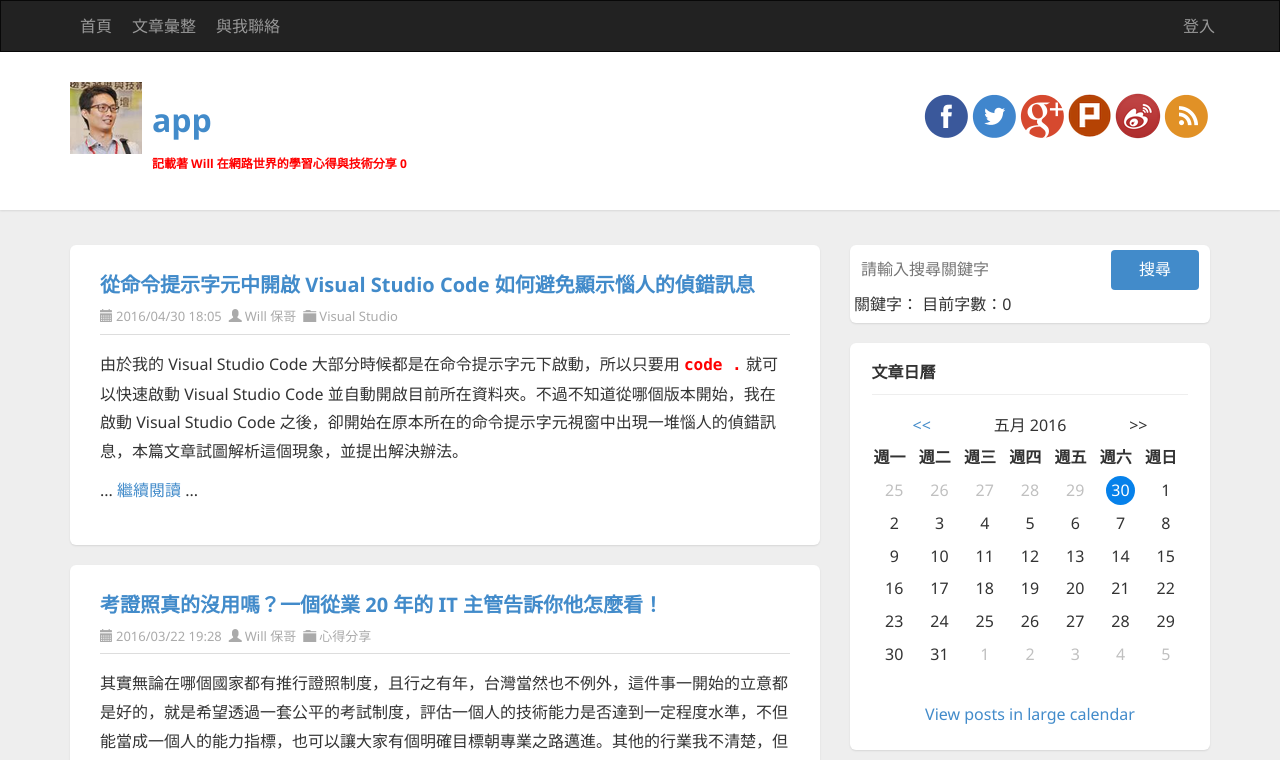
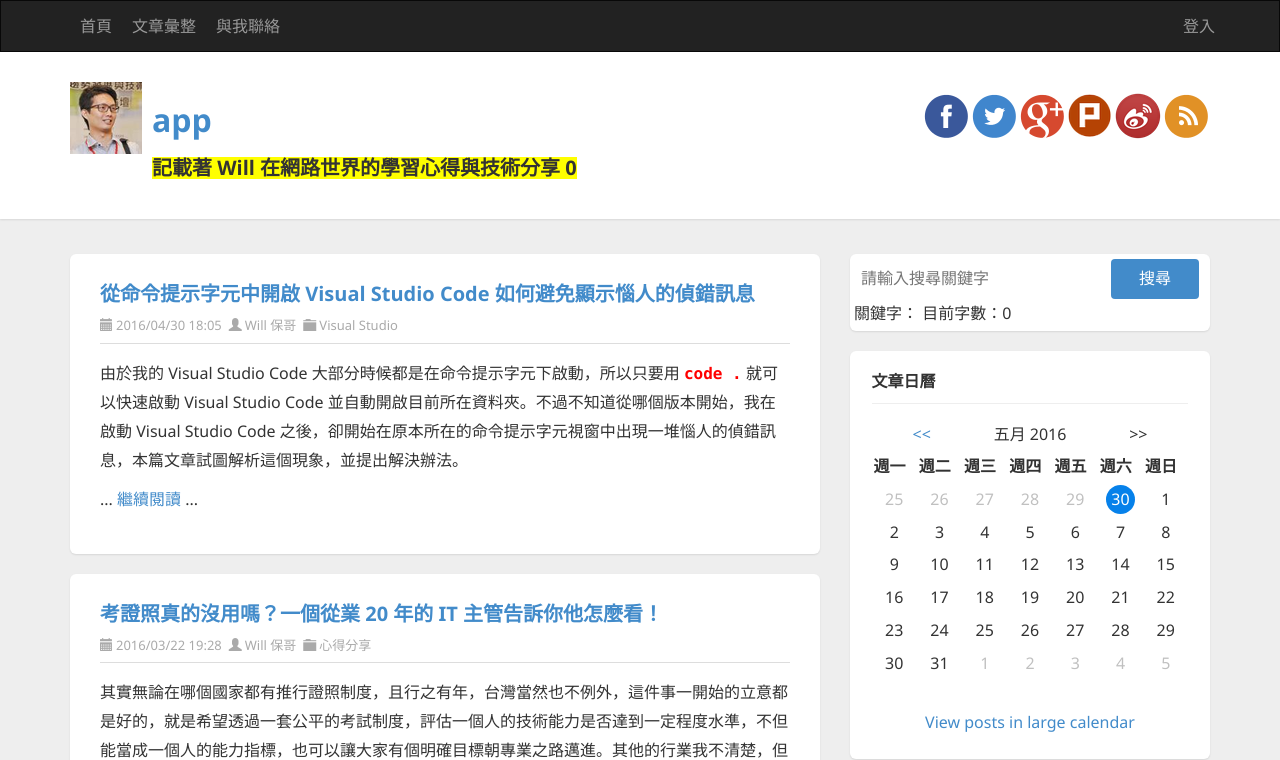
Before and after one commit to Coffee0127/angular-zero, an Angular app: page / in a window 1280 px wide. Shown: the top 760 px of the page. Built offline with nearby package versions, Linux system fonts and the light colour scheme.

Commit message:
屬性型指令 (Attribute Directives) - NgClass

```diff
--- a/src/app/header/header.component.css
+++ b/src/app/header/header.component.css
@@ -0,0 +1,3 @@
+.highlight {
+  background-color: yellow;
+}
--- a/src/app/header/header.component.html
+++ b/src/app/header/header.component.html
@@ -32,7 +32,7 @@
 
       <div class="pull-left">
         <h1><a [href]="url">{{ title }}</a></h1>
-        <h3 [style.font-size]="(12 + this.counter) + 'px'" [style.color]="'red'">記載著 Will 在網路世界的學習心得與技術分享 {{ counter }}</h3>
+        <h3 [ngClass]="{'highlight': counter % 2 == 0}">記載著 Will 在網路世界的學習心得與技術分享 {{ counter }}</h3>
       </div>
 
       <div id="social-icons" class="pull-right social-icon">
```
